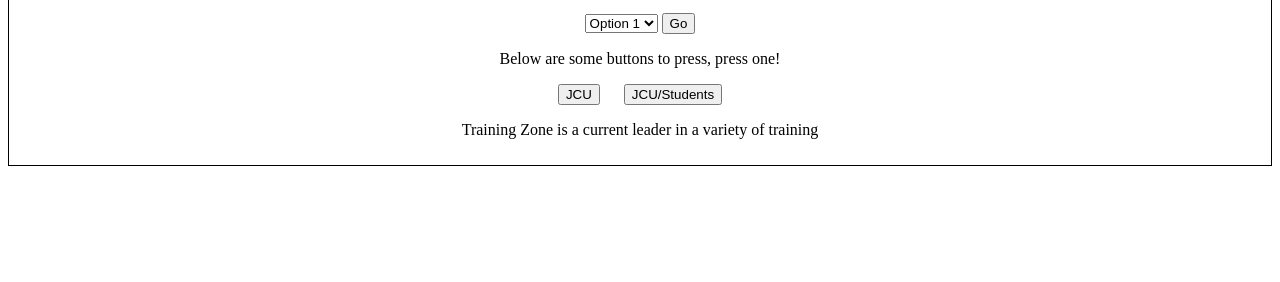
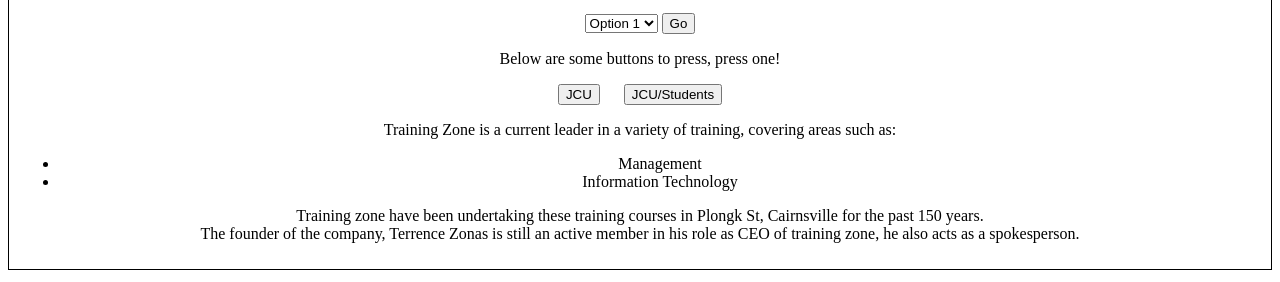
Before and after one commit to TimothyAvice/trainingzone, a plain HTML site: page index.html in a window 1280 px wide. Shown: the part 262-544 px from the top of the page. Drawn offline with Linux system fonts and the light colour scheme.

Commit message:
History information 1
Paraphrasing and inserting some of the history information

```diff
--- a/_notes/dwsync.xml
+++ b/_notes/dwsync.xml
@@ -1,6 +1,6 @@
 <?xml version="1.0" encoding="utf-8" ?>
 <dwsync>
-<file name="index.html" server="ditwebcns.jcu.edu.au/public_html/test/" local="131345387161791896" remote="131345387370000000" Dst="0" />
+<file name="index.html" server="ditwebcns.jcu.edu.au/public_html/test/" local="131345413329723048" remote="131345413420000000" Dst="0" />
 <file name="plan.html" server="ditwebcns.jcu.edu.au/public_html/test/" local="131339353720000000" remote="131345387370000000" Dst="0" />
-<file name="stylesheet.css" server="ditwebcns.jcu.edu.au/public_html/test/" local="131345387162201936" remote="131345387370000000" Dst="0" />
+<file name="stylesheet.css" server="ditwebcns.jcu.edu.au/public_html/test/" local="131345392109785376" remote="131345413420000000" Dst="0" />
 </dwsync>
--- a/index.html
+++ b/index.html
@@ -27,7 +27,14 @@
 &emsp;
 <a href="https://www.jcu.edu.au/students"><button>JCU/Students</button></a>
 </div>
-<p>Training Zone is a current leader in a variety of training</p>
+<p>Training Zone is a current leader in a variety of training, covering areas such as:
+<br>
+<ul>
+	<li>Management</li>
+	<li>Information Technology</li>
+</ul>
+Training zone have been undertaking these training courses in Plongk St, Cairnsville for the past 150 years.<br> The founder of the company, Terrence Zonas is still an active member in his role as CEO of training zone, he also acts as a spokesperson.
+</p>
 </p>
 </div>
 </body>
```
